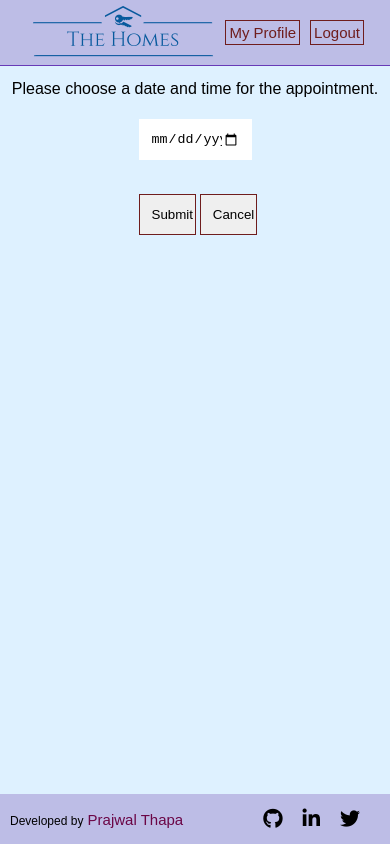
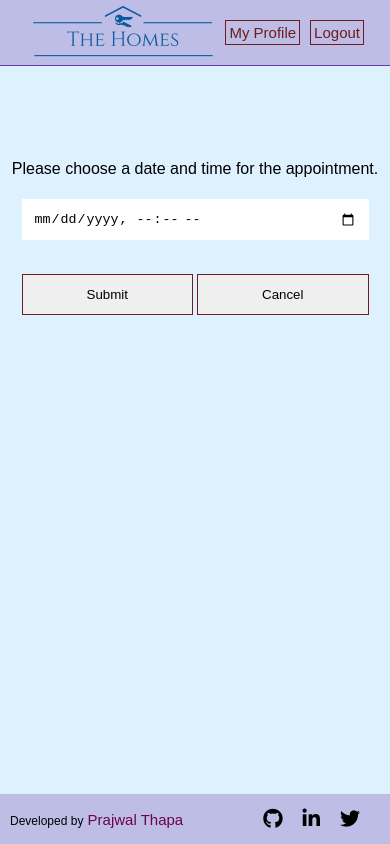
Before and after one commit to praz99/react_homes-frontend, a React (Create React App) app: page /houses/1/make-appointment in a window 390 px wide. Built offline with nearby package versions, Linux system fonts and the light colour scheme; sample sign-in values are in the browser's storage; a web font is replaced by a local one.

Commit message:
change style for make appointments page increase size of input fields and buttons add media queries for better responsiveness

```diff
--- a/src/components/Appointment.js
+++ b/src/components/Appointment.js
@@ -50,7 +50,6 @@ const Appointment = () => {
             <button type="button" className="cancel-appointment-button" onClick={() => history.push(`/houses/${house_id}`)}>Cancel</button>
           </div>
         </form>
-        {/* <div id="render-box" className="error">Appointment created successfully</div> */}
       </div>
       <Footer />
     </>
--- a/src/styles/Appointment.css
+++ b/src/styles/Appointment.css
@@ -1,5 +1,5 @@
 .create-appointment-container {
-  margin: 60px 0;
+  margin: 10em 0;
 }
 
 .create-appointment-heading {
@@ -9,7 +9,7 @@
 
 .appointment-form {
   margin: 0 auto;
-  width: 30%;
+  width: 50%;
   display: flex;
   flex-direction: column;
 }
@@ -31,3 +31,15 @@
   width: 29.5%;
   margin: 10px auto;
 }
+
+@media only screen and (max-width: 768px) {
+  .appointment-form {
+    width: 60%;
+  }
+}
+
+@media only screen and (max-width: 440px) {
+  .appointment-form {
+    width: 90%;
+  }
+}
```
